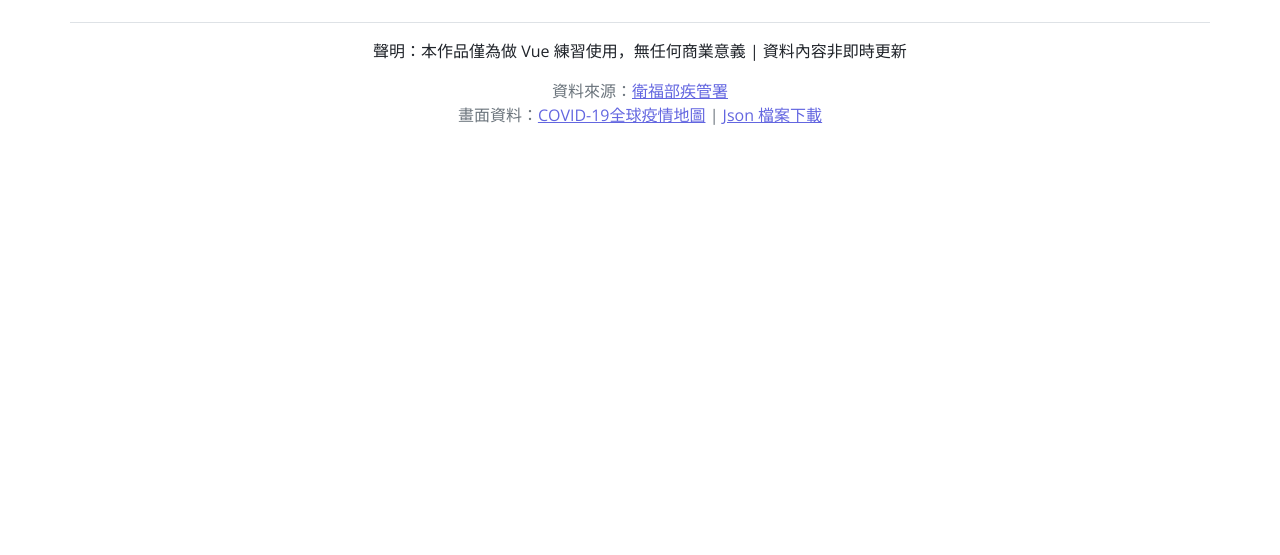
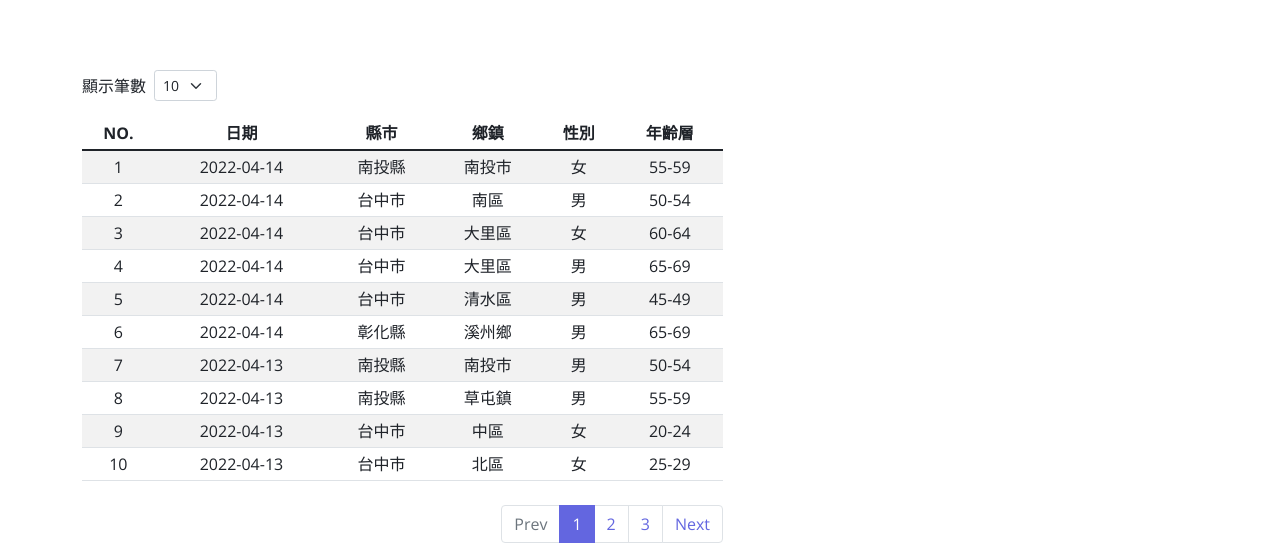
Before and after one commit to lijean/covid19_exercise, a Vue app: page /#/city in a window 1280 px wide. Shown: the part 397-952 px from the top of the page. Before the commit the page ends 800 px from the top, so only its background shows below. Built offline with nearby package versions, Linux system fonts and the light colour scheme.

Commit message:
新增縣市確診表單

```diff
--- /dev/null
+++ b/src/components/BtnPagination.vue
@@ -0,0 +1,27 @@
+<template>
+    <div class="page text-center">
+        <ul class="pagination flex-wrap justify-content-center justify-content-xl-end" v-show="totalPages>1">
+            <li class="page-item" :class="{'disabled' : currentPage <= 1}">
+            <button class="page-link" @click="$emit('change',currentPage-1)">Prev</button>
+            </li>
+            <li class="page-item" v-for="page of totalPages" :key="page"
+                :class="{'active' : page === currentPage}"
+                v-show="page<=currentPage+2 && page>=currentPage-2">
+                <button class="page-link" @click="$emit('change',page)">{{ page }}</button>
+            </li>
+            <li class="page-item" :class="{'disabled' : currentPage >= totalPages}">
+            <button class="page-link" @click="$emit('change',currentPage+1)">Next</button>
+            </li>
+        </ul>
+    </div>
+</template>
+
+<script>
+export default {
+  name: 'ButtonPagination',
+  props: {
+    totalPages: Number,
+    currentPage: Number
+  }
+}
+</script>
--- a/src/views/CityView.vue
+++ b/src/views/CityView.vue
@@ -6,6 +6,53 @@
                     :itemList="cityLocalList"
                     :itemIndex="cityCurrentIndex"
                     @filter="changeIndexHandler"/>
+      <div class="row align-items-start py-5">
+        <div class="col-xl-7 col-12">
+
+          <div class="d-flex flex-wrap justify-content-end justify-content-xl-start mb-3">
+            <div class="d-flex align-items-center">
+              <span>顯示筆數</span>
+              <select class="form-select form-select-sm w-auto ms-2" v-model="perPageIndex">
+                <option v-for="page,index of perPageList"
+                        :key="page"
+                        :value="index">
+                  {{ page }}
+                </option>
+              </select>
+            </div>
+          </div>
+
+          <div class="table-responsive text-center">
+            <table class="table table-striped table-sm">
+              <thead>
+                <tr>
+                  <th scope="col">NO.</th>
+                  <th scope="col">日期</th>
+                  <th scope="col">縣市</th>
+                  <th scope="col">鄉鎮</th>
+                  <th scope="col">性別</th>
+                  <th scope="col">年齡層</th>
+                </tr>
+              </thead>
+              <tbody>
+                <tr v-for="item,index of pageList" :key="item.id">
+                  <td>{{ (this.currentPage - 1) * this.perPage + index + 1 }}</td>
+                  <td>{{ item.date }}</td>
+                  <td>{{ item.city }}</td>
+                  <td>{{ item.town }}</td>
+                  <td>{{ item.gender }}</td>
+                  <td>{{ item.age }}</td>
+                </tr>
+              </tbody>
+            </table>
+          </div>
+
+          <ButtonPagination class="mt-2"
+                            :totalPages="totalPages"
+                            :currentPage="currentPage"
+                            @change="changeCurrentPage"/>
+        </div>
+      </div>
     </div>
   </div>
 </template>
@@ -13,12 +60,14 @@
 <script>
 import PageTitle from '@/components/PageTitle.vue'
 import ButtonFilter from '@/components/BtnFilter.vue'
+import ButtonPagination from '@/components/BtnPagination.vue'
 
 export default {
   name: 'CityView',
   components: {
     PageTitle,
-    ButtonFilter
+    ButtonFilter,
+    ButtonPagination
   },
   props: {
     dataList: Array,
@@ -51,19 +100,9 @@
       })
 
       return obj
-    // },
-    // localList () {
-    //   const cityId = this.city.currentIndex
-    //   const prevLength = this.city.prevList.length
-    //   if (cityId >= prevLength) {
-    //     const getCity = this.cityList.sort[cityId - (prevLength - 1)]
-    //     return this.dataList.filter(({ city }) => city === getCity)
-    //   } else {
-    //     return this.dataList.filter(({ overseas }) => !overseas)
-    //   }
     },
-    cityLocalList () {
-      const cityPrevList = [
+    cityPrevList () {
+      return [
         {
           title: '全部縣市',
           num: this.dataList
@@ -71,6 +110,8 @@
             .filter(({ overseas }) => !overseas).length
         }
       ]
+    },
+    cityLocalList () {
       const cityAfterList = this.cityList.sort.filter((item, index) => index !== 0)
         .map(item => {
           return {
@@ -79,12 +120,36 @@
           }
         })
 
-      return cityPrevList.concat(cityAfterList)
+      return this.cityPrevList.concat(cityAfterList)
+    },
+    localList () {
+      const prevLength = this.cityPrevList.length
+      if (this.cityCurrentIndex >= prevLength) {
+        const getCity = this.cityList.sort[this.cityCurrentIndex - (prevLength - 1)]
+        return this.dataList.filter(({ city }) => city === getCity)
+      } else {
+        return this.dataList.filter(({ overseas }) => !overseas)
+      }
+    },
+    perPage () {
+      return this.perPageList[this.perPageIndex]
+    },
+    pageList () {
+      const start = (this.currentPage - 1) * this.perPage
+      const end = start + this.perPage
+      return this.localList.slice(start, end)
+    },
+    totalPages () {
+      return Math.ceil(this.localList.length / this.perPage)
     }
   },
   methods: {
     changeIndexHandler (value) {
       this.cityCurrentIndex = value
+      this.changeCurrentPage(1)
+    },
+    changeCurrentPage (page) {
+      this.currentPage = (page + this.totalPages + 1) % (this.totalPages + 1)
     }
   }
 }
```
